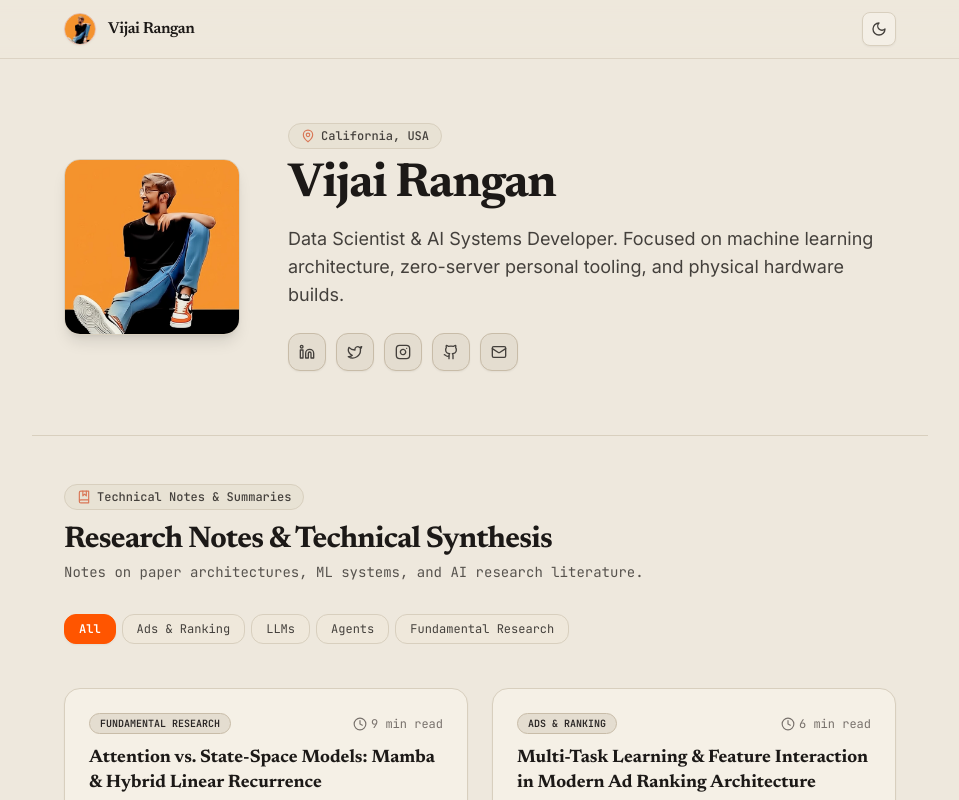
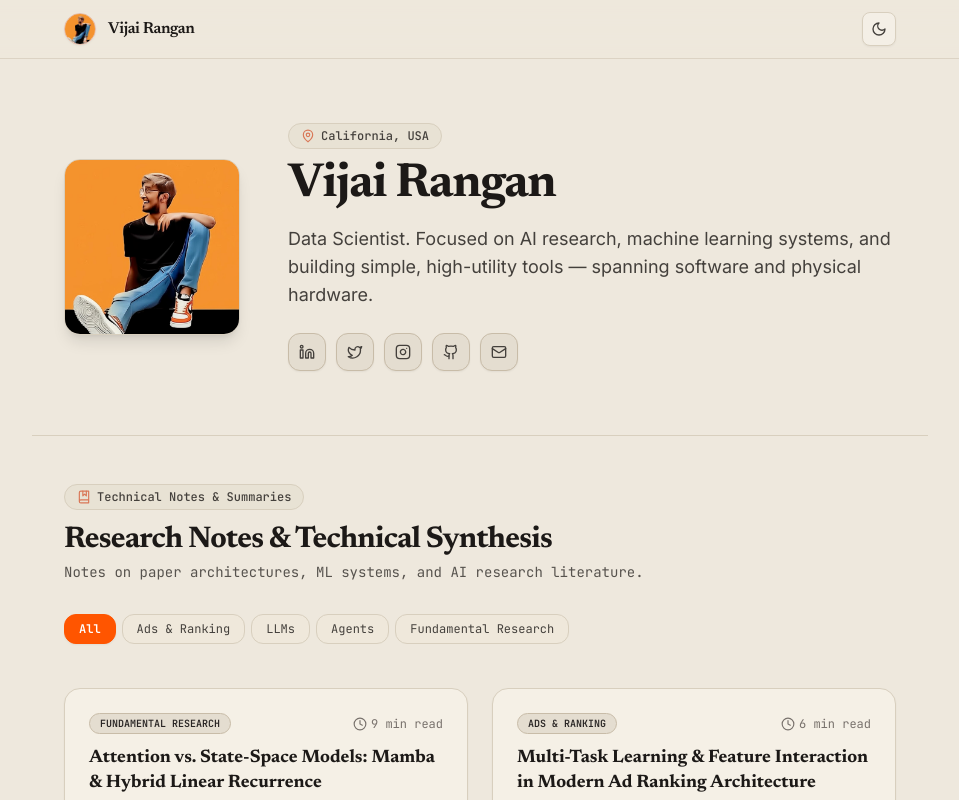
Before and after one commit to vijaik2k7/vijaik2k7.github.io, a React (Vite) app: page / in a window 1280 px wide. Shown: the top 800 px of the page, without its empty margins (160-1119 px from the left). Built offline with nearby package versions, Linux system fonts and the light colour scheme.

Commit message:
Restore preferred bio text in Hero section

```diff
--- a/src/components/Hero.tsx
+++ b/src/components/Hero.tsx
@@ -43,7 +43,7 @@ export const Hero: React.FC<HeroProps> = ({ theme }) => {
           <p className={`text-base sm:text-lg leading-relaxed mb-6 font-sans ${
             isDark ? 'text-zinc-300' : 'text-stone-700'
           }`}>
-            Data Scientist &amp; AI Systems Developer. Focused on machine learning architecture, zero-server personal tooling, and physical hardware builds.
+            Data Scientist. Focused on AI research, machine learning systems, and building simple, high-utility tools — spanning software and physical hardware.
           </p>
 
           {/* Social Links Row */}
```
